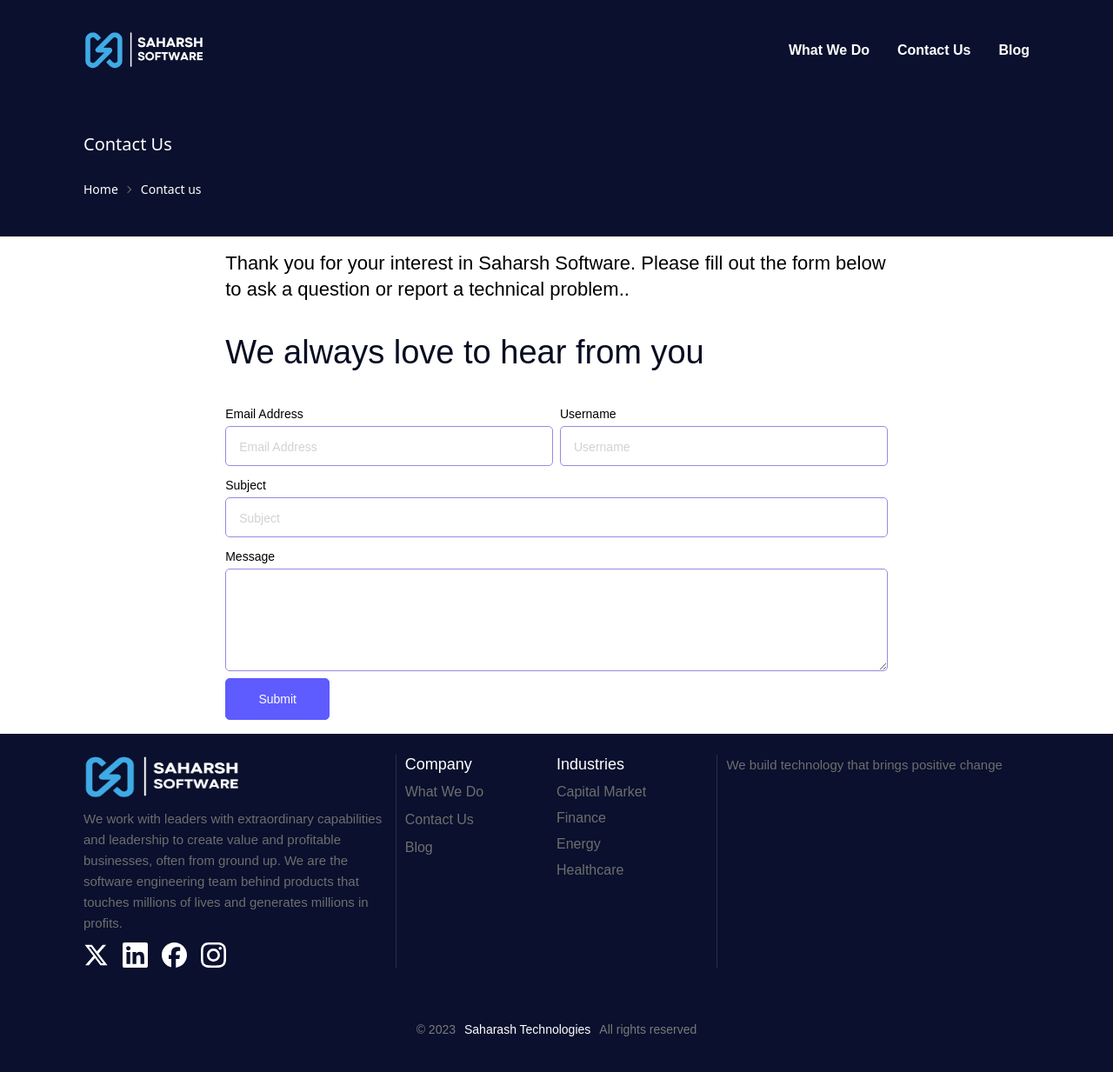
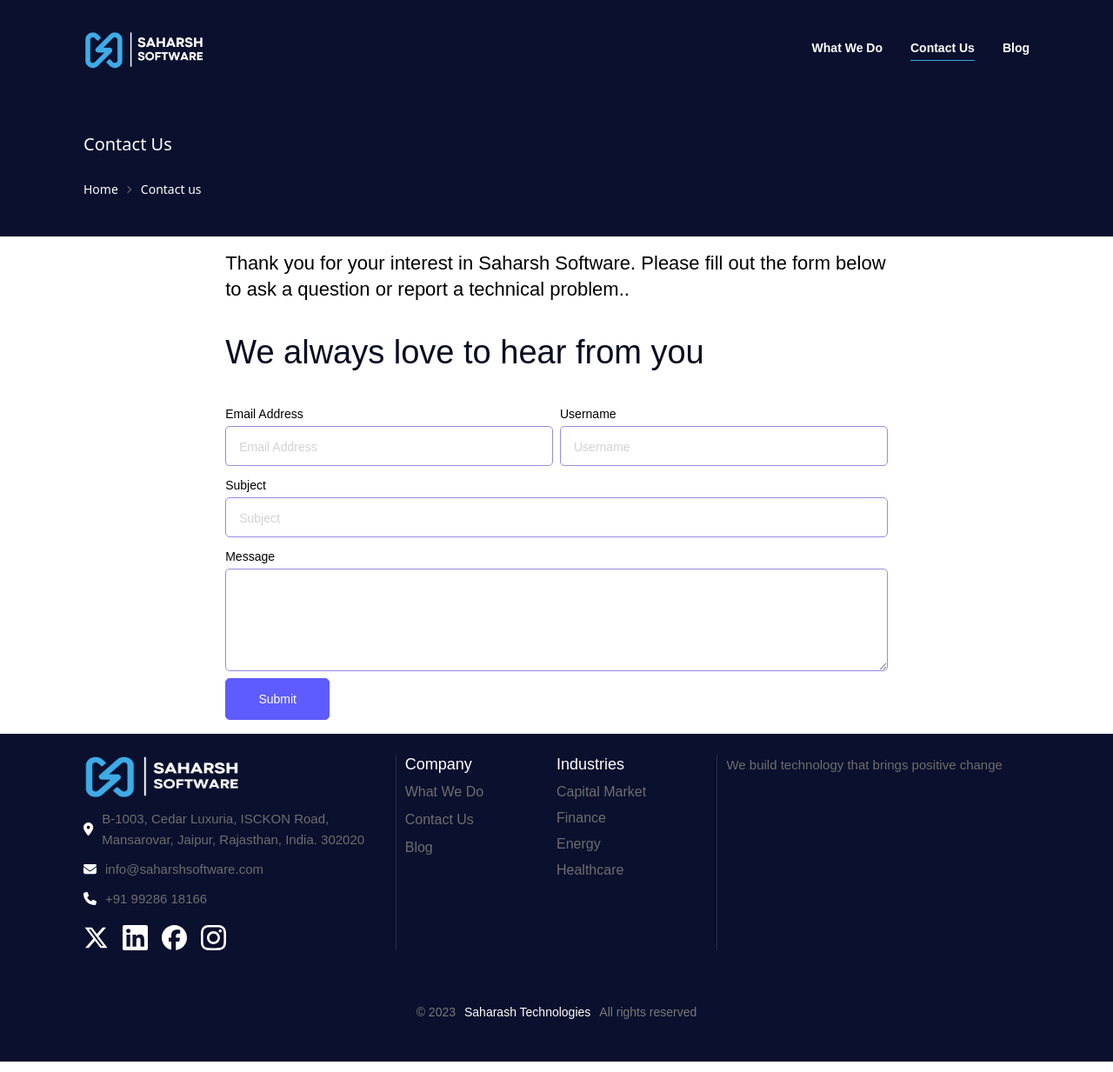
Before and after one commit to saharshsoftware/organisation-website, a Vue app: page /contact-us in a window 1280 px wide. Shown: the whole page at 87% size. Built offline with nearby package versions, Linux system fonts and the light colour scheme.

Commit message:
header-ui-changes

```diff
--- /dev/null
+++ b/src/components/atoms/SocialIcons.vue
@@ -0,0 +1,74 @@
+
+<script setup lang="ts">
+import { SOCIAL_LINKS } from '../../shared/constants';
+
+function openLink(url: string) {
+  window.open(url, "_blank");
+}
+</script>
+<template>
+          <div
+            class="flex flex-row gap-4 items-center justify-start shrink-0 h-[29px] relative"
+          >
+          <!-- twitter -->
+            <svg
+              xmlns="http://www.w3.org/2000/svg"
+              height="43"
+              width="29"
+              viewBox="0 0 512 512"
+              @click="openLink(SOCIAL_LINKS.TWITTER)"
+            >
+              <path
+                d="M389.2 48h70.6L305.6 224.2 487 464H345L233.7 318.6 106.5 464H35.8L200.7 275.5 26.8 48H172.4L272.9 180.9 389.2 48zM364.4 421.8h39.1L151.1 88h-42L364.4 421.8z"
+                fill="white"
+              />
+            </svg>
+
+            <!-- linkedin -->
+            <svg
+              xmlns="http://www.w3.org/2000/svg"
+              height="43"
+              width="29"
+              viewBox="0 0 448 512"
+              @click="openLink(SOCIAL_LINKS.LINKEDIN)"
+            >
+              <path
+                d="M416 32H31.9C14.3 32 0 46.5 0 64.3v383.4C0 465.5 14.3 480 31.9 480H416c17.6 0 32-14.5 32-32.3V64.3c0-17.8-14.4-32.3-32-32.3zM135.4 416H69V202.2h66.5V416zm-33.2-243c-21.3 0-38.5-17.3-38.5-38.5S80.9 96 102.2 96c21.2 0 38.5 17.3 38.5 38.5 0 21.3-17.2 38.5-38.5 38.5zm282.1 243h-66.4V312c0-24.8-.5-56.7-34.5-56.7-34.6 0-39.9 27-39.9 54.9V416h-66.4V202.2h63.7v29.2h.9c8.9-16.8 30.6-34.5 62.9-34.5 67.2 0 79.7 44.3 79.7 101.9V416z"
+                fill="white"
+              />
+            </svg>
+
+            <!-- facebook -->
+            <svg
+              xmlns="http://www.w3.org/2000/svg"
+              height="43"
+              width="29"
+              viewBox="0 0 512 512"
+              @click="openLink(SOCIAL_LINKS.FACEBOOK)"
+            >
+              <path
+                d="M512 256C512 114.6 397.4 0 256 0S0 114.6 0 256C0 376 82.7 476.8 194.2 504.5V334.2H141.4V256h52.8V222.3c0-87.1 39.4-127.5 125-127.5c16.2 0 44.2 3.2 55.7 6.4V172c-6-.6-16.5-1-29.6-1c-42 0-58.2 15.9-58.2 57.2V256h83.6l-14.4 78.2H287V510.1C413.8 494.8 512 386.9 512 256h0z"
+                fill="white"
+              />
+            </svg>
+
+            <!-- instagram -->
+            <svg
+              xmlns="http://www.w3.org/2000/svg"
+              height="43"
+              width="29"
+              viewBox="0 0 448 512"
+              @click="openLink(SOCIAL_LINKS.INSTAGRAM)"
+            >
+              <path
+                d="M224.1 141c-63.6 0-114.9 51.3-114.9 114.9s51.3 114.9 114.9 114.9S339 319.5 339 255.9 287.7 141 224.1 141zm0 189.6c-41.1 0-74.7-33.5-74.7-74.7s33.5-74.7 74.7-74.7 74.7 33.5 74.7 74.7-33.6 74.7-74.7 74.7zm146.4-194.3c0 14.9-12 26.8-26.8 26.8-14.9 0-26.8-12-26.8-26.8s12-26.8 26.8-26.8 26.8 12 26.8 26.8zm76.1 27.2c-1.7-35.9-9.9-67.7-36.2-93.9-26.2-26.2-58-34.4-93.9-36.2-37-2.1-147.9-2.1-184.9 0-35.8 1.7-67.6 9.9-93.9 36.1s-34.4 58-36.2 93.9c-2.1 37-2.1 147.9 0 184.9 1.7 35.9 9.9 67.7 36.2 93.9s58 34.4 93.9 36.2c37 2.1 147.9 2.1 184.9 0 35.9-1.7 67.7-9.9 93.9-36.2 26.2-26.2 34.4-58 36.2-93.9 2.1-37 2.1-147.8 0-184.8zM398.8 388c-7.8 19.6-22.9 34.7-42.6 42.6-29.5 11.7-99.5 9-132.1 9s-102.7 2.6-132.1-9c-19.6-7.8-34.7-22.9-42.6-42.6-11.7-29.5-9-99.5-9-132.1s-2.6-102.7 9-132.1c7.8-19.6 22.9-34.7 42.6-42.6 29.5-11.7 99.5-9 132.1-9s102.7-2.6 132.1 9c19.6 7.8 34.7 22.9 42.6 42.6 11.7 29.5 9 99.5 9 132.1s2.7 102.7-9 132.1z"
+                fill="white"
+              />
+            </svg>
+          </div>
+</template>
+
+
+<style scoped>
+
+</style>
--- a/src/components/molecules/Footer.vue
+++ b/src/components/molecules/Footer.vue
@@ -1,11 +1,11 @@
 <script setup lang="ts">
 import logo from "../../assets/images/SAHARSH-SOFTWARE-3.png";
 import { RouterLink } from "vue-router";
-import { NAV_LINK, SOCIAL_LINKS } from "../../shared/constants";
+import { NAV_LINK } from "../../shared/constants";
+import SocialIcons from "../atoms/SocialIcons.vue";
+import { faEnvelope, faLocationDot, faPhone } from "@fortawesome/free-solid-svg-icons";
 
-function openLink(url: string) {
-  window.open(url, "_blank");
-}
+
 </script>
 
 <template>
@@ -22,70 +22,31 @@
         <div
           class="text-[#6e6e6e] text-left font-['DmSans-Regular',_sans-serif] text-[15px] leading-6 font-normal relative self-stretch"
         >
-          We work with leaders with extraordinary capabilities and leadership to
-          create value and profitable businesses, often from ground up. We are
-          the software engineering team behind products that touches millions of
-          lives and generates millions in profits.
+          <div class="flex flex-col gap-2.5 mb-2">
+            <div class="flex flex-row gap-2.5 justify-start items-center">
+              <em>
+                <font-awesome-icon :icon="faLocationDot" color="#fff" />
+              </em>
+              <p>
+                B-1003, Cedar Luxuria, ISCKON Road, Mansarovar, Jaipur, Rajasthan, India. 302020
+              </p>
+            </div>
+            <div class="flex flex-row gap-2.5 justify-start items-center">
+              <em>
+                <font-awesome-icon :icon="faEnvelope" color="#fff" />
+              </em>
+              <p>info@saharshsoftware.com</p>
+            </div><div class="flex flex-row gap-2.5 justify-start items-center">
+               <em>
+                  <font-awesome-icon :icon="faPhone" color="#fff" />
+                </em>
+              <p>
+                +91 99286 18166
+              </p>
+            </div>
+          </div>
         </div>
-        <div
-          class="flex flex-row gap-4 items-center justify-start shrink-0 h-[29px] relative"
-        >
-        <!-- twitter -->
-          <svg
-            xmlns="http://www.w3.org/2000/svg"
-            height="43"
-            width="29"
-            viewBox="0 0 512 512"
-            @click="openLink(SOCIAL_LINKS.TWITTER)"
-          >
-            <path
-              d="M389.2 48h70.6L305.6 224.2 487 464H345L233.7 318.6 106.5 464H35.8L200.7 275.5 26.8 48H172.4L272.9 180.9 389.2 48zM364.4 421.8h39.1L151.1 88h-42L364.4 421.8z"
-              fill="white"
-            />
-          </svg>
-
-          <!-- linkedin -->
-          <svg
-            xmlns="http://www.w3.org/2000/svg"
-            height="43"
-            width="29"
-            viewBox="0 0 448 512"
-            @click="openLink(SOCIAL_LINKS.LINKEDIN)"
-          >
-            <path
-              d="M416 32H31.9C14.3 32 0 46.5 0 64.3v383.4C0 465.5 14.3 480 31.9 480H416c17.6 0 32-14.5 32-32.3V64.3c0-17.8-14.4-32.3-32-32.3zM135.4 416H69V202.2h66.5V416zm-33.2-243c-21.3 0-38.5-17.3-38.5-38.5S80.9 96 102.2 96c21.2 0 38.5 17.3 38.5 38.5 0 21.3-17.2 38.5-38.5 38.5zm282.1 243h-66.4V312c0-24.8-.5-56.7-34.5-56.7-34.6 0-39.9 27-39.9 54.9V416h-66.4V202.2h63.7v29.2h.9c8.9-16.8 30.6-34.5 62.9-34.5 67.2 0 79.7 44.3 79.7 101.9V416z"
-              fill="white"
-            />
-          </svg>
-
-          <!-- facebook -->
-          <svg
-            xmlns="http://www.w3.org/2000/svg"
-            height="43"
-            width="29"
-            viewBox="0 0 512 512"
-            @click="openLink(SOCIAL_LINKS.FACEBOOK)"
-          >
-            <path
-              d="M512 256C512 114.6 397.4 0 256 0S0 114.6 0 256C0 376 82.7 476.8 194.2 504.5V334.2H141.4V256h52.8V222.3c0-87.1 39.4-127.5 125-127.5c16.2 0 44.2 3.2 55.7 6.4V172c-6-.6-16.5-1-29.6-1c-42 0-58.2 15.9-58.2 57.2V256h83.6l-14.4 78.2H287V510.1C413.8 494.8 512 386.9 512 256h0z"
-              fill="white"
-            />
-          </svg>
-
-          <!-- instagram -->
-          <svg
-            xmlns="http://www.w3.org/2000/svg"
-            height="43"
-            width="29"
-            viewBox="0 0 448 512"
-            @click="openLink(SOCIAL_LINKS.INSTAGRAM)"
-          >
-            <path
-              d="M224.1 141c-63.6 0-114.9 51.3-114.9 114.9s51.3 114.9 114.9 114.9S339 319.5 339 255.9 287.7 141 224.1 141zm0 189.6c-41.1 0-74.7-33.5-74.7-74.7s33.5-74.7 74.7-74.7 74.7 33.5 74.7 74.7-33.6 74.7-74.7 74.7zm146.4-194.3c0 14.9-12 26.8-26.8 26.8-14.9 0-26.8-12-26.8-26.8s12-26.8 26.8-26.8 26.8 12 26.8 26.8zm76.1 27.2c-1.7-35.9-9.9-67.7-36.2-93.9-26.2-26.2-58-34.4-93.9-36.2-37-2.1-147.9-2.1-184.9 0-35.8 1.7-67.6 9.9-93.9 36.1s-34.4 58-36.2 93.9c-2.1 37-2.1 147.9 0 184.9 1.7 35.9 9.9 67.7 36.2 93.9s58 34.4 93.9 36.2c37 2.1 147.9 2.1 184.9 0 35.9-1.7 67.7-9.9 93.9-36.2 26.2-26.2 34.4-58 36.2-93.9 2.1-37 2.1-147.8 0-184.8zM398.8 388c-7.8 19.6-22.9 34.7-42.6 42.6-29.5 11.7-99.5 9-132.1 9s-102.7 2.6-132.1-9c-19.6-7.8-34.7-22.9-42.6-42.6-11.7-29.5-9-99.5-9-132.1s-2.6-102.7 9-132.1c7.8-19.6 22.9-34.7 42.6-42.6 29.5-11.7 99.5-9 132.1-9s102.7-2.6 132.1 9c19.6 7.8 34.7 22.9 42.6 42.6 11.7 29.5 9 99.5 9 132.1s2.7 102.7-9 132.1z"
-              fill="white"
-            />
-          </svg>
-        </div>
+        <SocialIcons />
       </div>
       <div class="bg-[#262d50] self-stretch shrink-0 w-[1.16px] relative"></div>
       <div
@@ -167,7 +128,7 @@
     class="bg-primary-color flex flex-col items-center justify-between relative"
   >
     <div
-      class="flex flex-row gap-2.5 items-center justify-center self-stretch shrink-0 h-24 relative"
+      class="flex sm:flex-row flex-col gap-2.5 mb-2 items-center justify-center self-stretch shrink-0 h-24 relative"
     >
       <div
         class="text-[#7a7a7a] text-left font-['DmSans-Regular',_sans-serif] text-sm leading-[25.6px] font-normal relative"
--- a/src/components/molecules/Header.vue
+++ b/src/components/molecules/Header.vue
@@ -1,18 +1,19 @@
 <script setup lang="ts">
 import logo from "../../assets/images/SAHARSH-SOFTWARE-3.png";
 import { faBars } from "@fortawesome/free-solid-svg-icons";
-import { RouterLink } from "vue-router";
+import { RouterLink, useRoute } from "vue-router";
 import { NAV_LINK } from "../../shared/constants";
 import { ref } from "vue";
 
 const isMobileViewVisible = ref(false);
+const route = useRoute();
 
 const toggleMobileView = () => {
   isMobileViewVisible.value = !isMobileViewVisible.value;
 };
 </script>
 <template>
-  <div class="bg-primary-color  common-padding">
+  <div class="bg-primary-color common-padding">
     <div
       class="flex flex-row items-center justify-between relative w-full h-[116px]"
     >
@@ -25,15 +26,14 @@
         <div
           v-for="(link, index) in NAV_LINK"
           :key="index"
-          class="text-white text-left font-['DmSans-Regular',_sans-serif] text-base leading-5 font-normal relative"
+          class="text-white text-left font-['DmSans-Regular',_sans-serif]  leading-5 font-semibold text-sm relative nav-link"
+          :class="{ active: route.path === link.path }"
         >
-          <RouterLink class="cursor-pointer hover:text-tahiti font-bold" :to="link.path">
-            {{ link.label }}
+          <RouterLink class="cursor-pointer" :to="link.path">
+           {{ link.label }}
           </RouterLink>
         </div>
       </div>
-
-
 
       <div class="lg:hidden cursor-pointer">
         <font-awesome-icon
@@ -46,14 +46,19 @@
     <!-- Mobile View -->
     <div
       v-if="isMobileViewVisible"
-      class="lg:hidden flex flex-col gap-8 items-center justify-center shrink-0 absolute top-[20] left-0 right-0 z-10 bg-[#fff]  text-black py-6"
+      class="lg:hidden flex flex-col gap-8 items-center justify-center shrink-0 absolute top-[20] left-0 right-0 z-10 bg-[#fff] text-black py-6"
     >
       <div
         v-for="(link, index) in NAV_LINK"
         :key="index"
-        class="text-left font-['DmSans-Regular',_sans-serif] text-base leading-5 font-bold relative"
+        class="text-left font-['DmSans-Regular',_sans-serif] text-base leading-5 font-bold relative nav-link"
+        :class="{ active: route.path === link.path }"
       >
-        <RouterLink class="cursor-pointer" :to="link.path" @click="toggleMobileView">
+        <RouterLink
+          class="cursor-pointer"
+          :to="link.path"
+          @click="toggleMobileView"
+        >
           {{ link.label }}
         </RouterLink>
       </div>
@@ -61,4 +66,29 @@
   </div>
 </template>
 
-<style scoped></style>
+<style scoped>
+.nav-link {
+  padding-left: 0;
+  padding-right: 0;
+  line-height: 1.3;
+  cursor: pointer;
+  position: relative;
+  padding-bottom: 5px;
+}
+
+.nav-link::after {
+  position: absolute;
+  content: "";
+  left: 0;
+  bottom: 0;
+  height: 1px;
+  width: 0;
+  transition: width 0.5s ease-in-out;
+}
+
+.nav-link:hover::after,
+.nav-link.active::after {
+  width: 100%;
+  background: #3DA6E0;
+}
+</style>
--- a/src/main.ts
+++ b/src/main.ts
@@ -4,10 +4,12 @@
 import router from './router'
 
 import App from './App.vue'
+// import CustomCursorVue from './components/atoms/CustomCursor.vue'
 
 const app = createApp(App)
 
 // Register the FontAwesome component globally
 app.component('font-awesome-icon', FontAwesomeIcon)
+// app.component('CustomCursor', CustomCursorVue) // Global registration
 app.use(router)
 app.mount('#app')
--- a/src/shared/constants.ts
+++ b/src/shared/constants.ts
@@ -1,3 +1,4 @@
+import { icon } from '@fortawesome/fontawesome-svg-core';
 import {IMAGES} from '../shared/images'
 
 export const SOCIAL_LINKS =  {
@@ -16,6 +17,7 @@
   {
     path: "/contact-us",
     label: "Contact Us",
+    // icon: <svg xmlns="http://www.w3.org/2000/svg" height="16" width="16" viewBox="0 0 512 512"><path d="M96 0C60.7 0 32 28.7 32 64V448c0 35.3 28.7 64 64 64H384c35.3 0 64-28.7 64-64V64c0-35.3-28.7-64-64-64H96zM208 288h64c44.2 0 80 35.8 80 80c0 8.8-7.2 16-16 16H144c-8.8 0-16-7.2-16-16c0-44.2 35.8-80 80-80zm-32-96a64 64 0 1 1 128 0 64 64 0 1 1 -128 0zM512 80c0-8.8-7.2-16-16-16s-16 7.2-16 16v64c0 8.8 7.2 16 16 16s16-7.2 16-16V80zM496 192c-8.8 0-16 7.2-16 16v64c0 8.8 7.2 16 16 16s16-7.2 16-16V208c0-8.8-7.2-16-16-16zm16 144c0-8.8-7.2-16-16-16s-16 7.2-16 16v64c0 8.8 7.2 16 16 16s16-7.2 16-16V336z"/></svg>,
     id: 2,
   },
   {
```
Also changed, not shown: src/components/atoms/CustomCursor.vue (added, +41 -0 lines).
